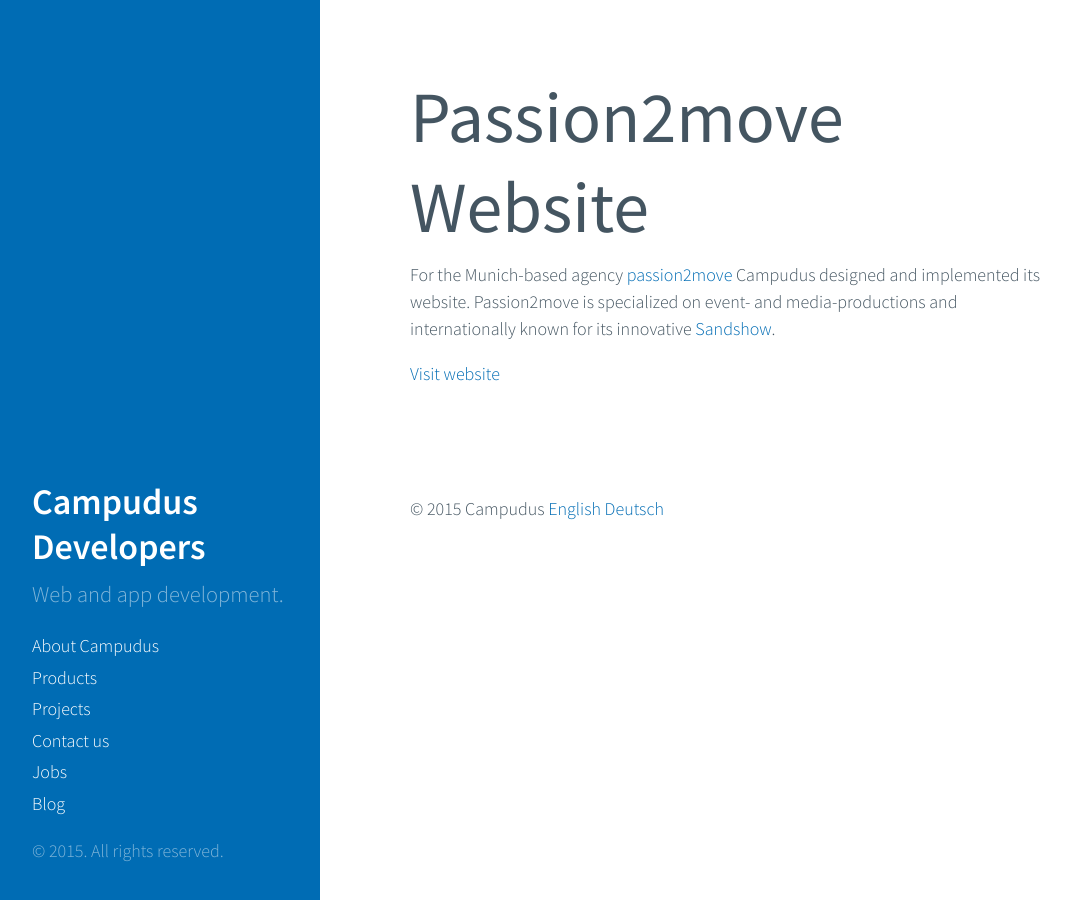
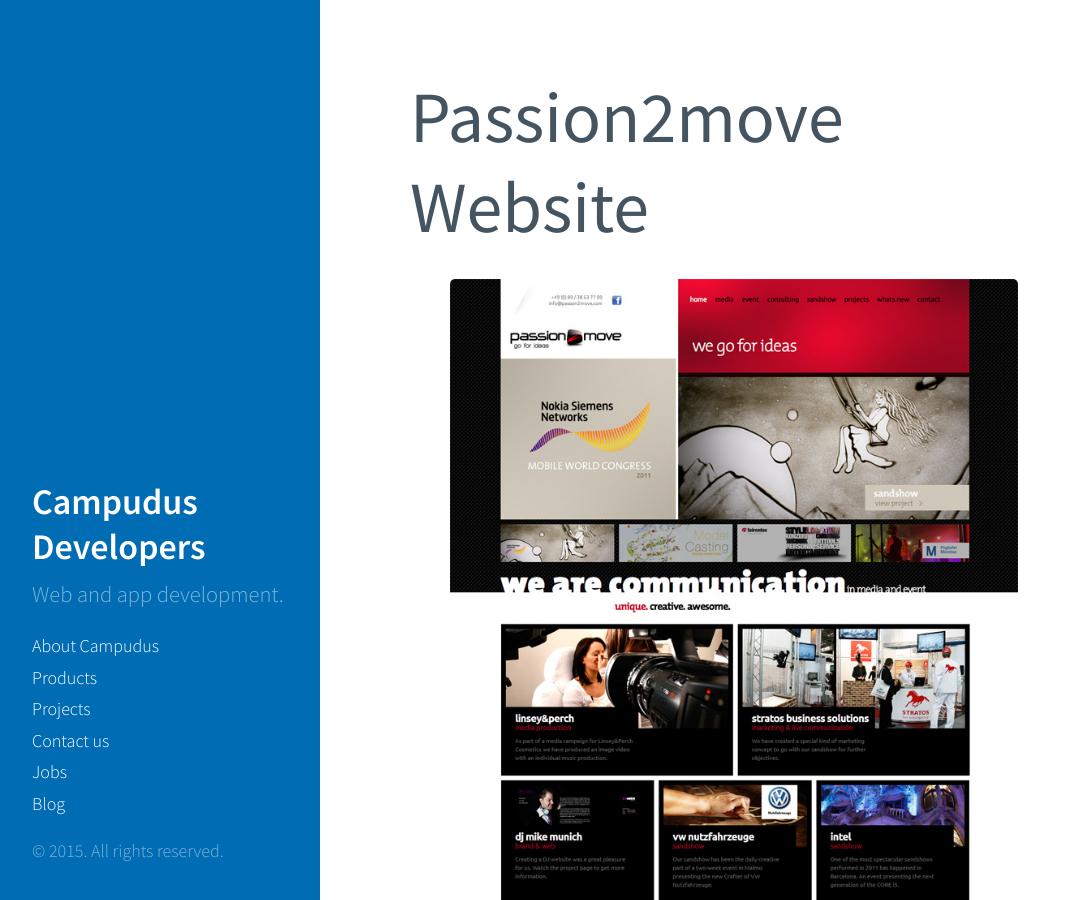
Before and after one commit to campudus/campudus.github.io, a Jekyll site: the page built from en/projects/passion2move.md, in a window 1280 px wide and 900 px high. Shown: the whole window, without its empty margins (4-1075 px from the left). Built offline with Jekyll 4.4.1, drawn with Linux system fonts in a browser that asks for light colours.

Commit message:
Fix some pictures and add slideshow to p2m project'
Signed-off-by: Joern Bernhardt <jb@campudus.com>

```diff
--- a/en/projects/passion2move.md
+++ b/en/projects/passion2move.md
@@ -4,4 +4,6 @@
 website: http://www.passion2move.com/
 ---
 
+{% include slideshow.html assetDir='assets/passion2move' images='1.jpg*2.jpg*3.jpg' %}
+
 For the Munich-based agency [passion2move](http://www.passion2move.com/) Campudus designed and implemented its website. Passion2move is specialized on event- and media-productions and internationally known for its innovative [Sandshow](http://www.sandshow.de/).
```
Also changed, not shown: de/projekte/passion2move.md (+2 -0 lines), assets/haibike-xduro2/1.jpg, assets/passion2move/1.jpg (added), assets/passion2move/2.jpg (added), assets/passion2move/3.jpg (added).
